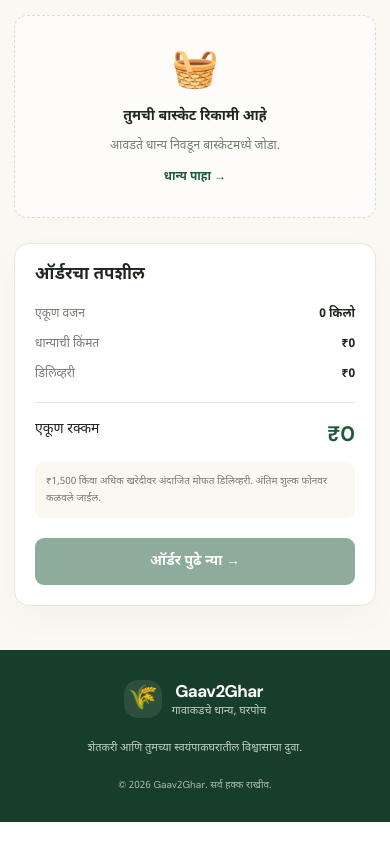
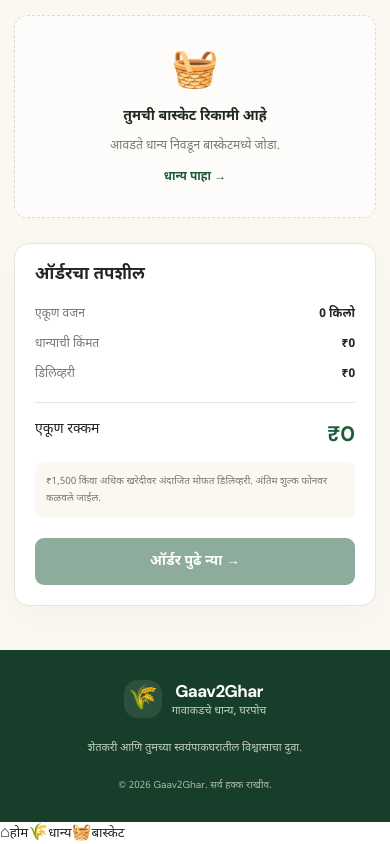
Before and after one commit to somnathsumbe/Gaav2Ghar, a Next.js app in the folder next-app/: page / in a window 390 px wide. Shown: the part 1974-2818 px from the top of the page. Before the commit the page ends 2796 px from the top, so only its background shows below. Built offline with nearby package versions, Linux system fonts and the light colour scheme.

Commit message:
Make storefront feel like a mobile shopping app

```diff
--- a/next-app/app/page.tsx
+++ b/next-app/app/page.tsx
@@ -83,7 +83,7 @@ export default function Home() {
   }
 
   return (
-    <main>
+    <main id="home" className="app-shell">
       <div className="topbar"><div className="container topbar-inner"><span>🌿 शेतकऱ्यांकडून तुमच्या घरापर्यंत</span><span>📞 ऑर्डरनंतर फोनवर पुष्टी</span></div></div>
       <header className="site-header">
         <div className="container header-inner">
@@ -110,6 +110,15 @@ export default function Home() {
           {checkoutOpen && <div className="checkout-form"><label htmlFor="customer-name">तुमचे नाव</label><input id="customer-name" value={customer.name} onChange={(e) => setCustomer({ ...customer, name: e.target.value })} placeholder="पूर्ण नाव" /><label htmlFor="customer-phone">मोबाईल नंबर</label><input id="customer-phone" inputMode="numeric" maxLength={10} value={customer.phone} onChange={(e) => setCustomer({ ...customer, phone: e.target.value.replace(/\D/g, "").slice(0, 10) })} placeholder="10 अंकी नंबर" /><label htmlFor="customer-address">पूर्ण पत्ता</label><textarea id="customer-address" rows={3} value={customer.address} onChange={(e) => setCustomer({ ...customer, address: e.target.value })} placeholder="घर क्रमांक, परिसर, शहर, पिनकोड" /><p className="cod-note">पेमेंट: घरपोच मिळाल्यावर (COD). ऑर्डरनंतर फोनवर पुष्टी केली जाईल.</p><button className="primary-button full-button" disabled={sending} onClick={placeOrder}>{sending ? "ऑर्डर नोंदवत आहे..." : "ऑर्डर निश्चित करा"}</button></div>}
         </aside></div></section>
       <footer className="footer"><div className="container footer-inner"><a className="brand footer-brand" href="#"><span className="brand-mark">🌾</span><span><strong>Gaav2Ghar</strong><small>गावाकडचे धान्य, घरपोच</small></span></a><p>शेतकरी आणि तुमच्या स्वयंपाकघरातील विश्वासाचा दुवा.</p><small>© {new Date().getFullYear()} Gaav2Ghar. सर्व हक्क राखीव.</small></div></footer>
+      <nav className="mobile-bottom-nav" aria-label="मुख्य नेव्हिगेशन">
+        <a className="mobile-nav-item active" href="#home"><span>⌂</span><small>होम</small></a>
+        <a className="mobile-nav-item" href="#products"><span>🌾</span><small>धान्य</small></a>
+        <a className="mobile-nav-item" href="#basket"><span>🧺</span><small>बास्केट{basket.length ? " (" + basket.reduce((n, item) => n + item.bags, 0) + ")" : ""}</small></a>
+      </nav>
+      {basket.length > 0 && <div className="mobile-cart-dock">
+        <div className="mobile-cart-copy"><strong>₹{total.toLocaleString("en-IN")}</strong><small>{totalKg} किलो · {basket.reduce((n, item) => n + item.bags, 0)} बॅग</small></div>
+        <a className="mobile-cart-button" href="#basket">बास्केट पाहा <span>→</span></a>
+      </div>}
       {notice && <div className="toast" role="status"><span>{notice}</span><button onClick={() => setNotice("")} aria-label="बंद करा">×</button></div>}
     </main>
   );
```
